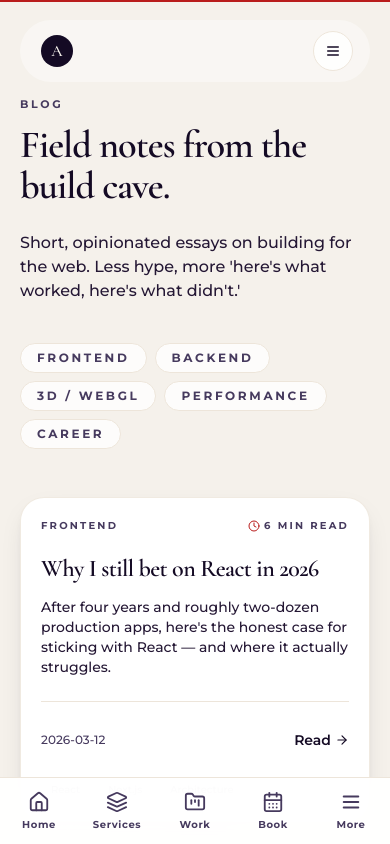
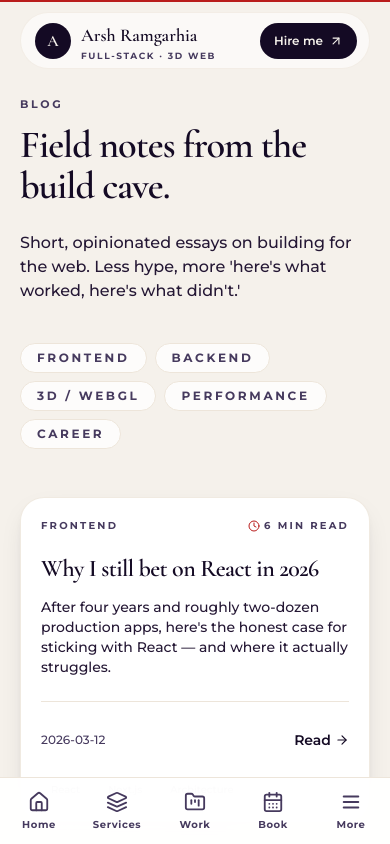
Before and after one commit to ArshPunisher/Portfolio-Arsh, a Next.js app: page /blog in a window 390 px wide. Shown: the top 844 px of the page. Built offline with nearby package versions, Linux system fonts and the light colour scheme.

Commit message:
fix: show full name in header at every breakpoint

```diff
--- a/src/components/Navbar.jsx
+++ b/src/components/Navbar.jsx
@@ -3,14 +3,13 @@
 import Link from "next/link";
 import { usePathname } from "next/navigation";
 import { useEffect, useState } from "react";
-import { Menu, X, ArrowUpRight } from "lucide-react";
-import { motion, AnimatePresence } from "framer-motion";
+import { ArrowUpRight } from "lucide-react";
+import { motion } from "framer-motion";
 import { navigation, personal } from "@/lib/data";
 
 export default function Navbar() {
   const pathname = usePathname();
   const [scrolled, setScrolled] = useState(false);
-  const [open, setOpen] = useState(false);
 
   useEffect(() => {
     const onScroll = () => setScrolled(window.scrollY > 24);
@@ -19,34 +18,34 @@ export default function Navbar() {
     return () => window.removeEventListener("scroll", onScroll);
   }, []);
 
-  useEffect(() => setOpen(false), [pathname]);
-
   return (
-    <>
     <header
       className={`fixed inset-x-0 top-0 z-50 transition-all duration-300 ease-luxe ${
-          scrolled ? "py-3" : "py-5"
+        scrolled ? "py-2 sm:py-3" : "py-3 sm:py-5"
       }`}
     >
       <div className="container-luxe">
         <div
-            className={`flex items-center justify-between rounded-full border px-4 py-2.5 transition-all duration-300 ease-luxe sm:px-5 ${
+          className={`flex items-center justify-between gap-3 rounded-full border px-3 py-2 transition-all duration-300 ease-luxe sm:px-5 sm:py-2.5 ${
             scrolled
-                ? "border-cream-200 bg-white/85 shadow-soft backdrop-blur-xl"
-                : "border-transparent bg-white/40 backdrop-blur-md"
+              ? "border-cream-200 bg-white/90 shadow-soft backdrop-blur-xl"
+              : "border-cream-200/60 bg-white/60 backdrop-blur-md"
           }`}
         >
           <Link
             href="/"
             data-cursor="hover"
-              className="flex items-center gap-2 pl-1 pr-3"
+            aria-label={`${personal.name} — home`}
+            className="flex min-w-0 items-center gap-2.5 pl-0.5 pr-2"
           >
-              <span className="grid h-8 w-8 place-items-center rounded-full bg-ink text-cream font-display text-base">
+            <span className="grid h-9 w-9 shrink-0 place-items-center rounded-full bg-ink font-display font-semibold text-base text-cream sm:h-10 sm:w-10 sm:text-lg">
               A
             </span>
-              <span className="hidden flex-col leading-none sm:flex">
-                <span className="font-display text-lg text-ink">{personal.shortName}</span>
-                <span className="text-[10px] uppercase tracking-[0.22em] text-ink-muted">
+            <span className="flex min-w-0 flex-col leading-none">
+              <span className="truncate font-display font-semibold text-lg text-ink sm:text-xl">
+                {personal.name}
+              </span>
+              <span className="mt-0.5 truncate text-[9px] font-bold uppercase tracking-[0.18em] text-ink-muted sm:text-[10px] sm:tracking-[0.22em]">
                 Full-Stack · 3D Web
               </span>
             </span>
@@ -60,7 +59,7 @@ export default function Navbar() {
                   key={item.href}
                   href={item.href}
                   data-cursor="hover"
-                    className={`relative rounded-full px-3.5 py-2 text-sm transition-colors duration-300 ${
+                  className={`relative rounded-full px-3.5 py-2 text-sm font-semibold transition-colors duration-300 ${
                     isActive ? "text-ink" : "text-ink-muted hover:text-ink"
                   }`}
                 >
@@ -77,68 +76,18 @@ export default function Navbar() {
             })}
           </nav>
 
-            <div className="flex items-center gap-2">
           <Link
             href="/booking"
             data-cursor="cta"
             data-cursor-label="Book"
-                className="hidden items-center gap-1.5 rounded-full bg-ink px-4 py-2.5 text-xs font-medium text-cream transition-transform duration-300 hover:-translate-y-0.5 sm:inline-flex"
+            className="inline-flex shrink-0 items-center gap-1.5 rounded-full bg-ink px-3.5 py-2.5 text-xs font-semibold text-cream transition-transform duration-300 hover:-translate-y-0.5 sm:px-4"
           >
-                Start a project
+            <span className="hidden sm:inline">Start a project</span>
+            <span className="sm:hidden">Hire me</span>
             <ArrowUpRight className="h-3.5 w-3.5" />
           </Link>
-              <button
-                aria-label="Open menu"
-                onClick={() => setOpen((v) => !v)}
-                data-cursor="hover"
-                className="grid h-10 w-10 place-items-center rounded-full border border-cream-200 bg-white/80 text-ink lg:hidden"
-              >
-                {open ? <X className="h-4 w-4" /> : <Menu className="h-4 w-4" />}
-              </button>
-            </div>
         </div>
       </div>
     </header>
-
-      <AnimatePresence>
-        {open && (
-          <motion.div
-            initial={{ opacity: 0 }}
-            animate={{ opacity: 1 }}
-            exit={{ opacity: 0 }}
-            transition={{ duration: 0.25 }}
-            className="fixed inset-0 z-40 bg-cream/95 backdrop-blur-2xl lg:hidden"
-          >
-            <div className="container-luxe flex h-full flex-col justify-center pt-20">
-              <nav className="flex flex-col gap-1">
-                {navigation.primary.map((item, i) => (
-                  <motion.div
-                    key={item.href}
-                    initial={{ opacity: 0, x: -16 }}
-                    animate={{ opacity: 1, x: 0 }}
-                    transition={{ duration: 0.3, delay: i * 0.05 }}
-                  >
-                    <Link
-                      href={item.href}
-                      className="block border-b border-cream-200 py-4 font-display text-3xl text-ink"
-                    >
-                      <span className="mr-3 text-xs accent-text">0{i + 1}</span>
-                      {item.label}
-                    </Link>
-                  </motion.div>
-                ))}
-              </nav>
-              <Link
-                href="/booking"
-                className="gold-button mt-8 self-start"
-                onClick={() => setOpen(false)}
-              >
-                Start a project <ArrowUpRight className="h-4 w-4" />
-              </Link>
-            </div>
-          </motion.div>
-        )}
-      </AnimatePresence>
-    </>
   );
 }
```
Lines whose indentation alone changed are shown as unchanged.
